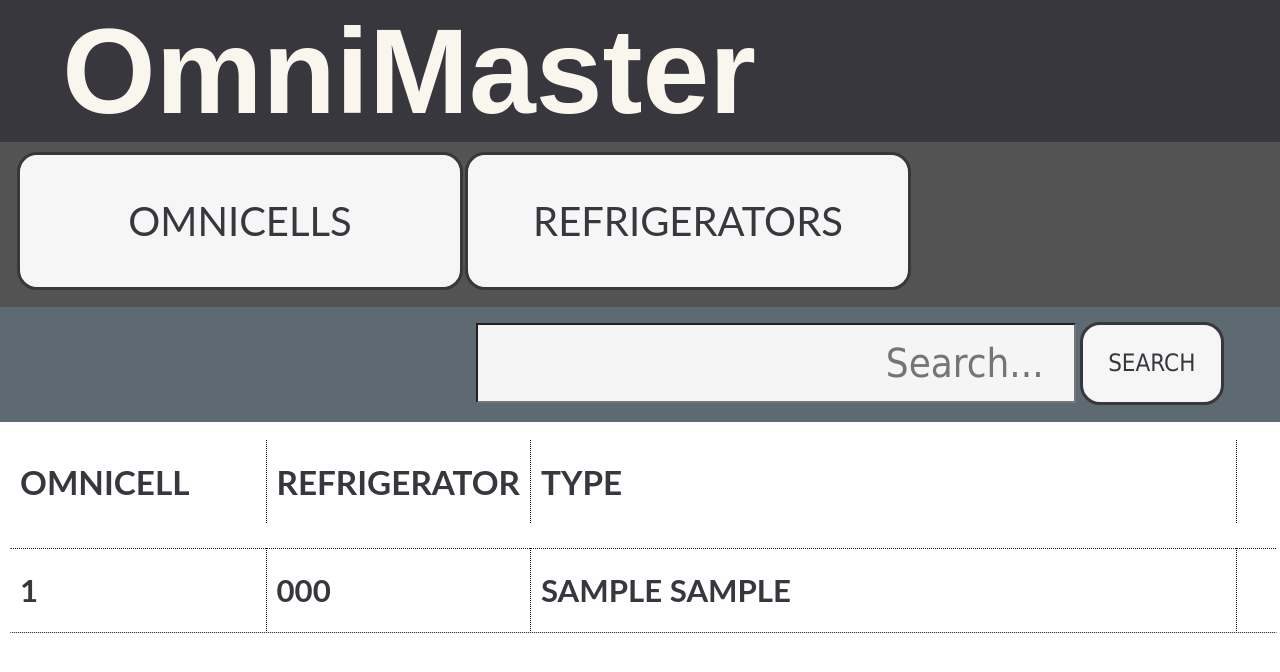
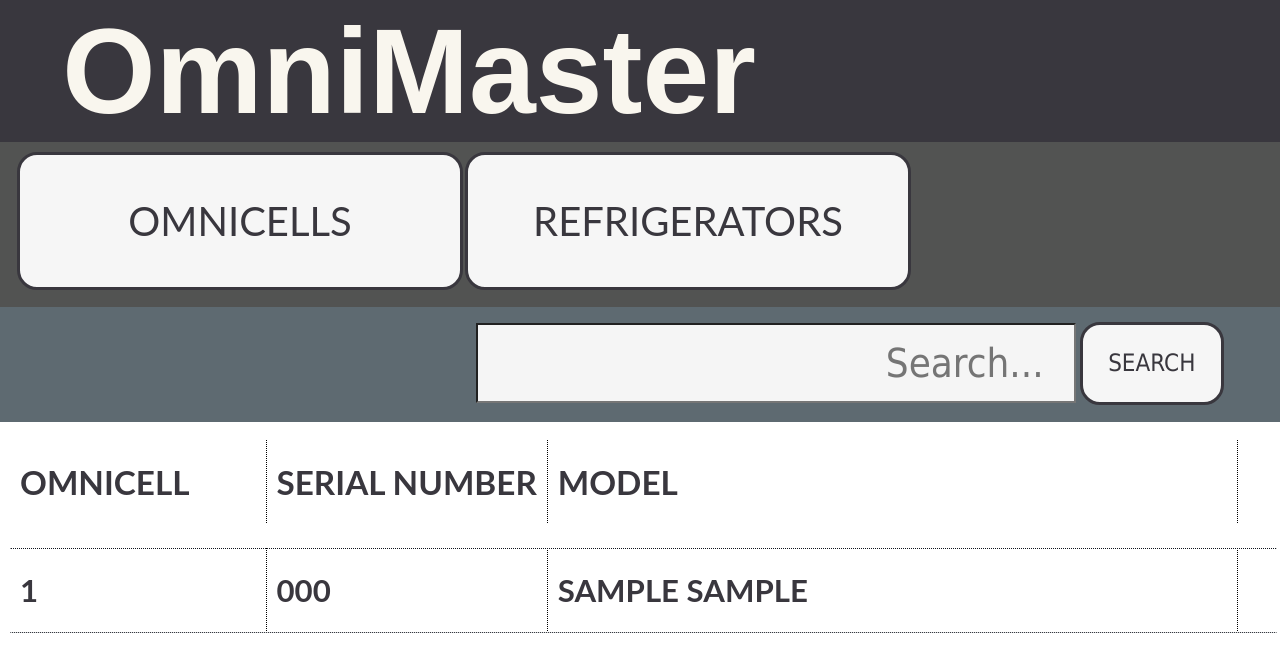
Before and after one commit to vmonlux/PharmacyAuto, a Django app: page /aux/ in a window 1280 px wide. Shown: the top 672 px of the page. Run offline with Django 5.2, Linux system fonts and the light colour scheme; tables that the repository leaves empty hold one stand-in row (values such as "Sample post"); parts of the project's set-up code (start-up, migrations or seed data) failed here and were passed over; some web fonts are replaced.

Commit message:
aux update

```diff
--- a/auto/models.py
+++ b/auto/models.py
@@ -49,7 +49,7 @@
 
     # Methods
     def __str__(self):
-        return str("Aux "+self.Model)
+        return str(self.Model)
 
 class Refrigerator(models.Model):
     """ Class for storing Refrigerators """
--- a/auto/templates/aux_list.html
+++ b/auto/templates/aux_list.html
@@ -34,8 +34,8 @@
 <table class="list" width=90%>
     <tr class="rowList">
         <th class="tdList" width="20%">Omnicell</th>
-        <th class="tdList" width="10%">Refrigerator</th>
-        <th class="tdList">Type</th>
+        <th class="tdList" width="10%">Serial Number</th>
+        <th class="tdList">Model</th>
         <th></th>
     </tr>
 
```
